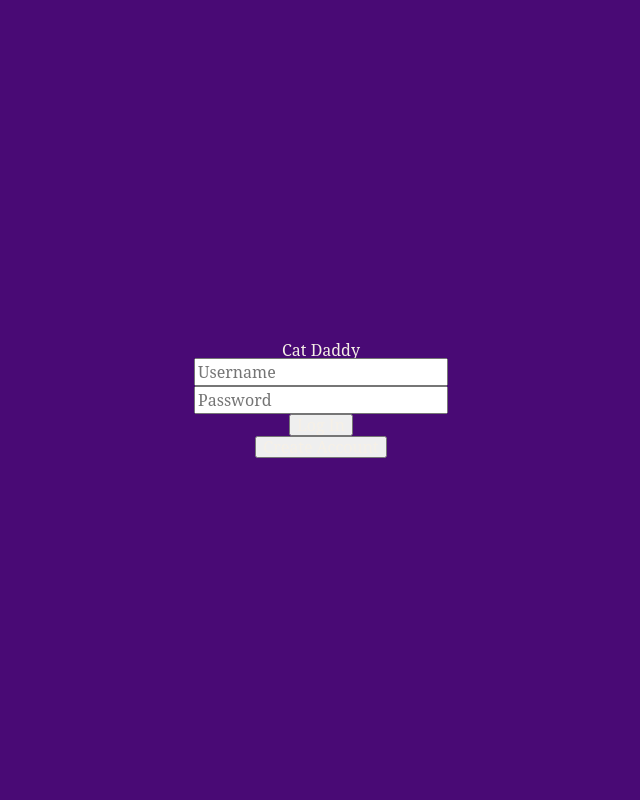
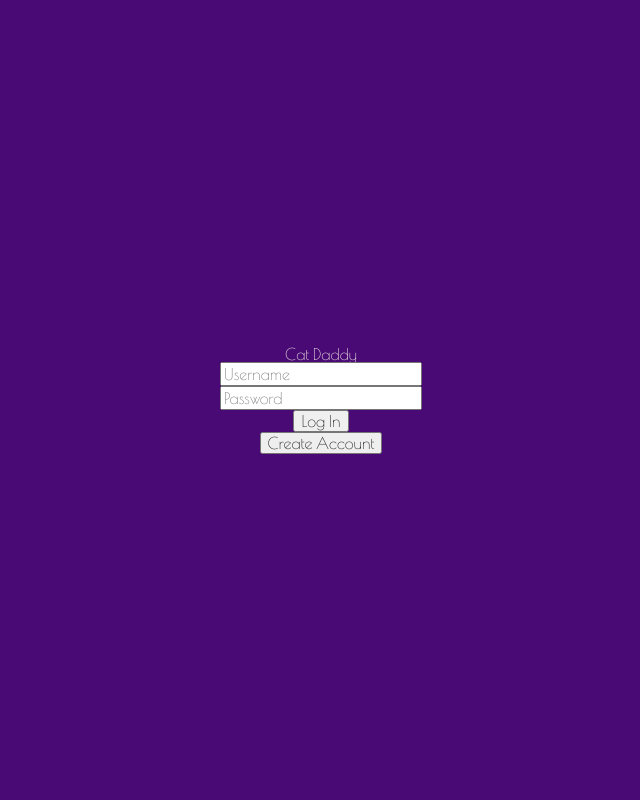
Before and after one commit to dlusk/cat-daddy, a PHP site: page / in a window 1280 px wide. Shown: the whole page, without its empty margins (319-959 px from the left). Run offline with PHP 8.4, Linux system fonts and the light colour scheme; some libraries are stand-ins or nearby versions.

Commit message:
styling welcome page

```diff
--- a/css/styles.css
+++ b/css/styles.css
@@ -1,3 +1,4 @@
+@import url(https://fonts.googleapis.com/css?family=Poiret+One);
 /* line 5, ../../../../../Library/Ruby/Gems/2.0.0/gems/compass-core-1.0.3/stylesheets/compass/reset/_utilities.scss */
 html, body, div, span, applet, object, iframe, h1, h2, h3, h4, h5, h6, p, blockquote, pre, a, abbr, acronym, address, big, cite, code, del, dfn, em, img, ins, kbd, q, s, samp, small, strike, strong, sub, sup, tt, var, b, u, i, center, dl, dt, dd, ol, ul, li, fieldset, form, label, legend, table, caption, tbody, tfoot, thead, tr, th, td, article, aside, canvas, details, embed, figure, figcaption, footer, header, hgroup, menu, nav, output, ruby, section, summary, time, mark, audio, video {
   margin: 0;
@@ -57,7 +58,7 @@ html {
 /* line 21, ../sass/_base.scss */
 body {
   color: #f6f0e6;
-  font-family: 'Noto Serif', serif;
+  font-family: "Poiret One", serif;
   height: 100%;
   max-height: 100%; }
 
@@ -79,23 +80,27 @@ body {
   text-align: center;
   width: 50%; }
 
+/* line 46, ../sass/_base.scss */
+.btn {
+  color: #161616; }
+
 /* line 2, ../sass/pages/_welcome.scss */
 .welcome {
   display: table;
   height: 100%;
   width: 100%; }
-/* line 6, ../sass/pages/_welcome.scss */
+/* line 7, ../sass/pages/_welcome.scss */
 .welcome__body {
-  margin-right: auto;
-  margin-left: auto; }
+  margin-left: auto;
+  margin-right: auto; }
 /* line 2, ../sass/_mixins.scss */
 .welcome__body::before {
   clear: both;
   content: '';
   display: table; }
-/* line 10, ../sass/pages/_welcome.scss */
+/* line 12, ../sass/pages/_welcome.scss */
 .welcome__body::after {
   clear: both; }
-/* line 14, ../sass/pages/_welcome.scss */
+/* line 17, ../sass/pages/_welcome.scss */
 .welcome__register {
   display: none; }
--- a/index.php
+++ b/index.php
@@ -29,8 +29,10 @@
               <form action="login.php" method="post">
                 <p><input type="text" name="username" placeholder="Username"></p>
                 <p><input type="password" name="password" placeholder="Password"></p>
-                <button class="btn__login" id="user-login" type="submit" name="login" value="login">Log In</button>
-                <div class="welcome__unregistered"><button class="btn__reg">Create Account</button></div>
+                <button class="btn btn__login" id="user-login" type="submit" name="login" value="login">Log In</button>
+                <div class="welcome__unregistered">
+                  <button class="btn btn__reg">Create Account</button>
+                </div>
               </form>
             </div>
             <div class="welcome__register" id="welcome-reg">
@@ -39,7 +41,7 @@
                 <p><input type="email" name="email" placeholder="Email"></p>
                 <p><input type="text" name="username" placeholder="Username"></p>
                 <p><input type="password" name="password" Placeholder="Password"></p>
-                <button class="btn__reg" id="user-reg" type="submit" name="register" value="register">Create Account</button>
+                <button class="btn btn__reg" id="user-reg" type="submit" name="register" value="register">Create Account</button>
               </form>
             </div>
           </div>
--- a/sass/_base.scss
+++ b/sass/_base.scss
@@ -13,14 +13,14 @@ $susy: (
 @include border-box-sizing;
 
 html {
-  background-color: $main-bg;
+  background-color: $pri-bg-color;
   height: 100%;
   width: 100%;
 }
 
 body {
-  color: $pri-font;
-  font-family: 'Noto Serif', serif;
+  color: $pri-font-color;
+  font-family: $pri-font;
   height: 100%;
   max-height: 100%;
 }
@@ -42,3 +42,7 @@ body {
   text-align: center;
   width: 50%;
 }
+
+.btn {
+  color: $pri-btn-color;
+}
--- a/sass/_variables.scss
+++ b/sass/_variables.scss
@@ -1,2 +1,7 @@
-$main-bg:       rgb(73, 10, 117);
-$pri-font:      #f6f0e6;
+// COLORS /////////////////////////////
+$pri-bg-color:        rgb(73, 10, 117);
+$pri-font-color:      #f6f0e6;
+$pri-btn-color:       #161616;
+
+// FONTS //////////////////////////////
+$pri-font:            'Poiret One', serif;
--- a/sass/pages/_welcome.scss
+++ b/sass/pages/_welcome.scss
@@ -3,14 +3,17 @@
   display: table;
   height: 100%;
   width: 100%;
+
   &__body {
+    @include clearfix;
+    margin-left: auto;
     margin-right: auto;
-    margin-left: auto;
-    @include clearfix;
+
     &::after {
       clear: both;
     }
   }
+
   &__register {
     display: none;
   }
--- a/sass/styles.scss
+++ b/sass/styles.scss
@@ -1,3 +1,4 @@
+@import url(https://fonts.googleapis.com/css?family=Poiret+One);
 @import 'susy';
 @import 'compass/reset';
 @import 'variables';
```
